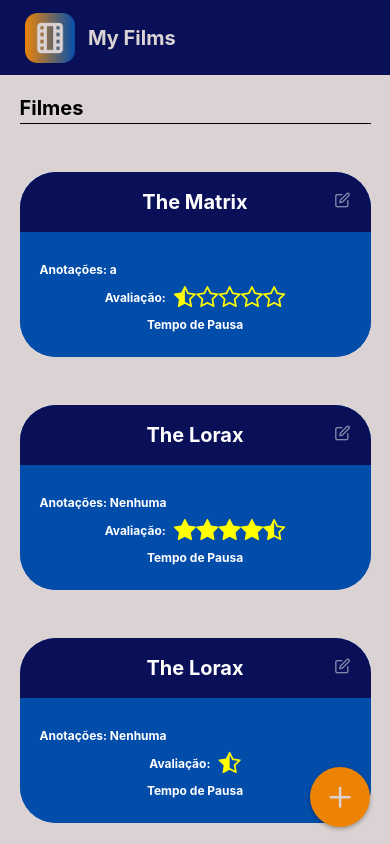
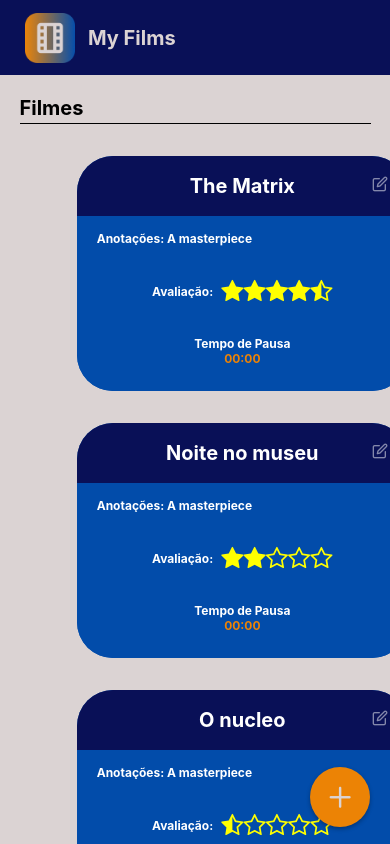
Before and after one commit to AbadeMTH/MyFilms, a React Native app: screen / in a window 390 px wide. Built offline with nearby package versions, Linux system fonts and the light colour scheme.

Commit message:
Add a lot of things

```diff
--- a/package.json
+++ b/package.json
@@ -13,7 +13,8 @@
     "expo-status-bar": "~1.12.1",
     "react": "18.2.0",
     "react-native": "0.74.5",
-    "@react-native-picker/picker": "2.7.5"
+    "@react-native-picker/picker": "2.7.5",
+    "@react-native-async-storage/async-storage": "1.23.1"
   },
   "devDependencies": {
     "@babel/core": "^7.20.0"
--- a/src/components/card/card.js
+++ b/src/components/card/card.js
@@ -6,8 +6,8 @@
 
 export function Card({
     film,
-    notes = "Nenhuma",
-    rating = "Sem avaliação",
+    notes = 'Nenhuma anotação',
+    rating,
     time,
     onPress,
 }) {
@@ -23,8 +23,7 @@
                 />
             </View>
 
-            {notes ? (
-                <View style={styles.cardContentNotes}>
+                <View style={styles.cardContent}>
                     <Text style={styles.notes}>Anotações: {notes}</Text>
 
                     <Rating ratingValue={rating} />
@@ -33,17 +32,7 @@
                         <Text style={styles.time}>{time}</Text>
                     </View>
                 </View>
-            ) : (
-                <View style={styles.cardContent}>
-                    <View style={{ marginTop: 10 }}>
-                        <Rating ratingValue={rating} />
-                    </View>
-                    <View style={styles.footer}>
-                        <Text style={styles.timeText}>Tempo de Pausa</Text>
-                        <Text style={styles.time}>{time}</Text>
-                    </View>
-                </View>
-            )}
+
         </TouchableOpacity>
     )
 }
--- a/src/components/card/components/rating/rating.js
+++ b/src/components/card/components/rating/rating.js
@@ -9,8 +9,10 @@
         const fullStars = Math.floor(ratingValue) //Count of full stars
         const hasHalfStar = ratingValue % 1 !== 0 //Check if there's a half star
         const totalStars = 5 //Total number of stars
+        const totalRenderStars = fullStars + (hasHalfStar ? 1 : 0) //1 = True / 0 = False
 
         //Render full stars
+        if (ratingValue > 0 && fullStars < totalStars) {
             for (let i = 0; i < fullStars; i++) {
                 stars.push(
                     <FontAwesome name="star" size={24} color="yellow" key={i} />
@@ -20,16 +22,37 @@
             //Render half star if needed (if ratingValue is not a whole number)
             if (hasHalfStar) {
                 stars.push(
-                <FontAwesome name="star-half-full" size={24} color="yellow" key={hasHalfStar} />
+                    <FontAwesome
+                        name="star-half-full"
+                        size={24}
+                        color="yellow"
+                        key={hasHalfStar}
+                    />
                 )
             }
 
             //Render empty stars (if needed) to reach the total number of stars
-        const totalRenderStars = (fullStars + (hasHalfStar? 1 : 0)) //1 = True / 0 = False
             for (let i = totalRenderStars; i < totalStars; i++) {
                 stars.push(
-                <FontAwesome name="star-o" size={24} color="yellow" key={i} />
+                    <FontAwesome
+                        name="star-o"
+                        size={24}
+                        color="yellow"
+                        key={i}
+                    />
                 )
+            }
+        } else {
+            for (let i = 0; i < totalStars; i++) {
+                stars.push(
+                    <FontAwesome
+                        name="star-o"
+                        size={24}
+                        color="yellow"
+                        key={i}
+                    />
+                )
+            }
         }
         return stars
     }
@@ -37,11 +60,7 @@
     return (
         <View style={styles.container}>
             <Text style={styles.ratingText}>Avaliação:</Text>
-            {ratingValue ? (
-                renderStars(ratingValue)
-            ) : (
-                <Text style={styles.ratingText}>Sem avaliação</Text>
-            )}
+            {renderStars(ratingValue)}
         </View>
     )
 }
--- a/src/components/card/components/rating/style.js
+++ b/src/components/card/components/rating/style.js
@@ -1,18 +1,24 @@
-import { StyleSheet } from "react-native";
+import { StyleSheet } from "react-native"
 
 export const stylesRating = StyleSheet.create({
     container: {
-        width: '100%',
+        width: "100%",
         borderRadius: 10,
         justifyContent: "center",
         alignItems: "center",
-        flexDirection: 'row',
+        flexDirection: "row",
         padding: 8,
+        textAlign: "center",
+        fontSize: 16,
+        color: "#fff",
+        fontWeight: "bold",
+        marginBottom: 25,
+        marginTop: 25,
     },
     ratingText: {
         fontSize: 12,
-        fontWeight: 'bold',
+        fontWeight: "bold",
         marginRight: 8,
-        color: '#fff'
-    }
+        color: "#fff",
+    },
 })
--- a/src/components/card/style.js
+++ b/src/components/card/style.js
@@ -2,9 +2,9 @@
 
 export const stylesCard = StyleSheet.create({
     card: {
-        width: "90%",
+        width: "140%",
         backgroundColor: "#024CAA",
-        marginTop: 32,
+        marginTop: 16,
         marginBottom: 16,
         borderRadius: 36,
         elevation: 6,
@@ -13,7 +13,6 @@
         backgroundColor: "#091057",
         borderTopLeftRadius: 36,
         borderTopRightRadius: 36,
-        width: "100%",
         alignItems: "center",
         justifyContent: "center",
         height: 60,
@@ -30,16 +29,6 @@
         top: 20,
         opacity: 0.5
     },
-    cardContentNotes: {
-        backgroundColor: "#024CAA",
-        borderBottomLeftRadius: 36,
-        borderBottomRightRadius: 36,
-        paddingLeft: 20,
-        paddingRight: 20,
-        paddingTop: 30,
-        paddingBottom: 10,
-        justifyContent: "space-between",
-    },
     cardContent: {
         backgroundColor: "#024CAA",
         borderBottomLeftRadius: 36,
@@ -54,14 +43,7 @@
         color: "#fff",
         fontSize: 12,
         fontWeight: "bold",
-    },
-    rating: {
-        textAlign: "center",
-        fontSize: 16,
-        color: "#fff",
-        fontWeight: "bold",
-        marginBottom: 35,
-        marginTop: 35,
+        marginTop: 15,
     },
     footer: {
         justifyContent: "center",
--- /dev/null
+++ b/src/data/mockup.js
@@ -0,0 +1,24 @@
+export const filmList = [
+    {
+        film: "The Matrix",
+        notes: "A masterpiece",
+        rating: 4.5,
+        time: "00:00",
+    },
+    {
+        film: "Noite no museu",
+        notes: "A masterpiece",
+        rating: 2,
+        time: "00:00",
+    },
+    {
+        film: "O nucleo",
+        notes: "A masterpiece",
+        rating: 0.5,
+        time: "00:00",
+    },
+    {
+        film: "The Muppets",
+        time: "00:00",
+    }
+]
--- a/src/screens/homeScreen/components/modalAddFilm/modalAddFilm.js
+++ b/src/screens/homeScreen/components/modalAddFilm/modalAddFilm.js
@@ -1,15 +1,18 @@
-import React from "react"
+import React, { useState } from "react"
 import { Alert, Text, TextInput, TouchableOpacity, View } from "react-native"
 import { stylesModalAddFilm as styles } from "./style"
 import { PickerRate } from "./components/pickerRate/pickerRate"
 
-export function ModalAddFilm({ closeModal }) {
+export function ModalAddFilm({ closeModal, _film, _notes, _rating, _time }){
+    const [film, setFilm] = useState(_film || '')
+    const [notes, setNotes] = useState(_notes || '')
+    const [rating, setRating] = useState(_rating || 0)
+    const [time, setTime] = useState(_time || '')
     async function saveData() {
         //TODO: ADD DATA TO STATE
         Alert.alert("Filme adicionado com sucesso!")
         closeModal()
     }
-    //TODO: ADD HATE INPUT
     return (
         <View style={styles.container}>
             <View style={styles.content}>
@@ -19,28 +22,34 @@
                         <Text style={styles.labelInput}>Nome do Filme</Text>
                         <TextInput
                             style={styles.input}
-                            placeholder="Digite aqui..."
+                            placeholder="Filme..."
                             placeholderTextColor={"#DBD3D3"}
+                            value={film}
+                            onChangeText={(value) => setFilm(value)}
                         />
                     </View>
                     <View>
                         <Text style={styles.labelInput}>Anotação</Text>
                         <TextInput
                             style={styles.input}
-                            placeholder="Digite aqui uma anotação, caso tenha..."
+                            placeholder="Anotações..."
                             placeholderTextColor={"#DBD3D3"}
+                            value={notes}
+                            onChangeText={(value) => setNotes(value)}
                         />
                     </View>
                     <View>
                         <Text style={styles.labelInput}>Avaliação</Text>
-                        <PickerRate />
+                        <PickerRate value={rating} onChange={(value) => setRating(value)} />
                     </View>
                     <View>
                         <Text style={styles.labelInput}>Tempo de Pause</Text>
                         <TextInput
                             style={styles.input}
-                            placeholder="Digite aqui o momento de pause..."
+                            placeholder="00:00"
                             placeholderTextColor={"#DBD3D3"}
+                            value={time}
+                            onChangeText={(value) => setTime(value)}
                         />
                     </View>
                 </View>
--- a/src/screens/homeScreen/components/modalAddFilm/style.js
+++ b/src/screens/homeScreen/components/modalAddFilm/style.js
@@ -38,6 +38,7 @@
         paddingHorizontal: 15, // Espaçamento lateral
         paddingTop: 10, // Espaçamento superior
         paddingBottom: 10, // Espaçamento inferior
+        color: "#fff",
     },
     inputContainer: {
         flex: 1,
--- a/src/screens/homeScreen/index.js
+++ b/src/screens/homeScreen/index.js
@@ -1,20 +1,32 @@
 import React, { useState } from "react"
-import { Modal, ScrollView, Text, View } from "react-native"
+import { FlatList, Modal, ScrollView, Text, View } from "react-native"
 import { stylesHomeScreen as styles } from "./style"
 import { Header } from "./components/header/header"
 import { Card } from "../../components/card/card"
 import { AddCard } from "../../components/addCard/addCard"
 import { ModalAddFilm } from "./components/modalAddFilm/modalAddFilm"
+import { filmList } from "../../data/mockup"
 
 export function HomeScreen() {
     const [modalVisible, setModalVisible] = useState(false)
+    const [selectedFilm, setSelectedFilm] = useState(null)
 
     function addFilm() {
+        setSelectedFilm(null)
         setModalVisible(true)
     }
 
-    function editFilm() {
+    function editFilm(filmData) {
+        setSelectedFilm(filmData)
         setModalVisible(true)
+    }
+
+    function renderItem({item}){
+        return <Card
+        filmList={filmList}
+        onPress={() => editFilm(item)}
+        {...item}
+    />
     }
 
     return (
@@ -33,25 +45,13 @@
                 />
             </View>
 
-            <View style={{ flex: 1, width: "100%" }}>
-                <ScrollView
-                    contentContainerStyle={{
-                        justifyContent: "center",
-                        alignItems: "center",
-                    }}
-                >
-                    <Card
-                        film={"The Matrix"}
-                        onPress={editFilm}
-                        rating={0.5}
-                        notes={"a"}
-                        tempo={"20 min"}
-                    />
-                    <Card film={"The Lorax"} rating={4.5} tempo={"20 min"} />
-                    <Card film={"The Lorax"} tempo={"20 min"} />
-                    <Card film={"The Lorax"} rating={3} tempo={"20 min"} />
-                </ScrollView>
-            </View>
+            <FlatList
+                style={{ width: '100%', paddingRight: 10, paddingLeft: 10 }}
+                contentContainerStyle={{alignItems: "center" }}
+                data={filmList}
+                keyExtractor={filmList.film}
+                renderItem={renderItem}
+            />
 
             <AddCard onPress={addFilm} />
 
@@ -62,8 +62,13 @@
             >
                 <ModalAddFilm
                     closeModal={() => {
+                        setSelectedFilm(null)
                         setModalVisible(false)
                     }}
+                    _film={selectedFilm?.film}
+                    _notes={selectedFilm?.notes}
+                    _rating={selectedFilm?.rating}
+                    _time={selectedFilm?.time}
                 />
             </Modal>
         </View>
```
Also changed, not shown: src/screens/homeScreen/components/modalAddFilm/components/pickerRate/pickerRate.js (+3 -4 lines), 1 other file (tests, documents, lock files or other folders). Lines whose indentation alone changed are shown as unchanged.
